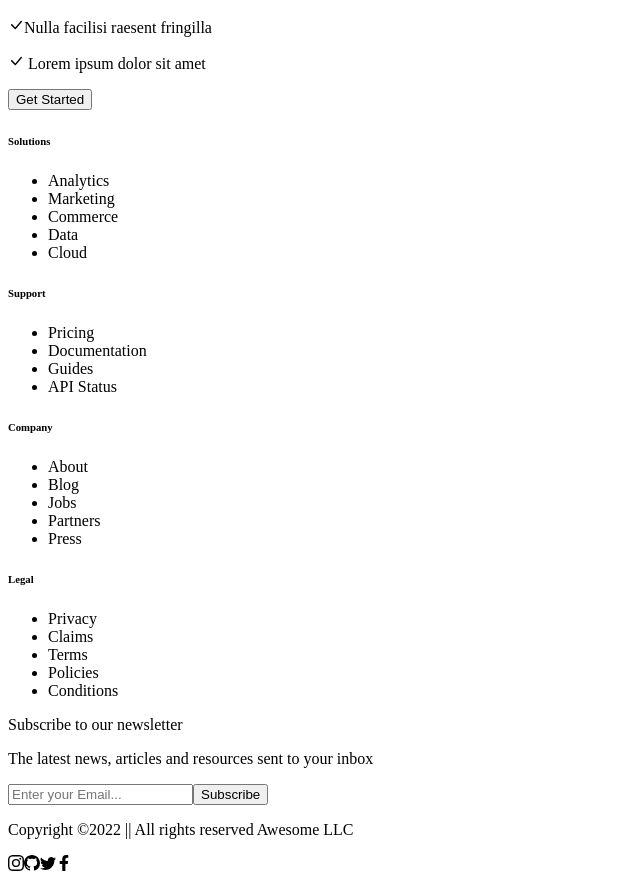
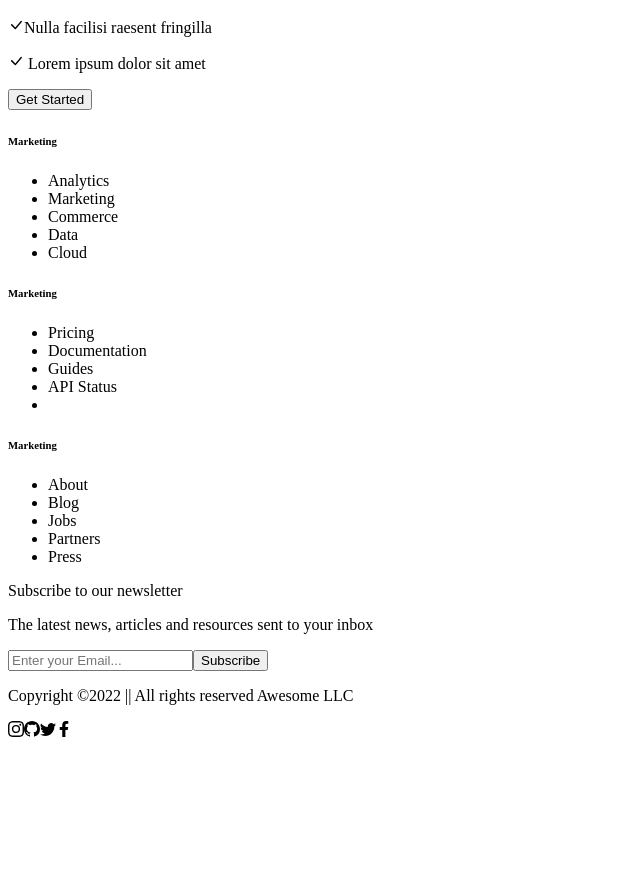
Before and after one commit to kiptanuiBoaz/cloud-app, a React (Create React App) app: page / in a window 1280 px wide. Shown: the part 5400-6283 px from the top of the page, without its empty margins (0-640 px from the left). After the commit the page ends 6149 px from the top, so only its background shows below. Built offline with nearby package versions, Linux system fonts and the light colour scheme.

Commit message:
footer refactor 03

```diff
--- a/src/components/footer/Footer.jsx
+++ b/src/components/footer/Footer.jsx
@@ -2,16 +2,40 @@ import React from "react";
 import {FaFacebookF} from 'react-icons/fa';
 import {BsInstagram,BsGithub,BsTwitter} from 'react-icons/bs';
 import FooterForm from "./footerForm";
+import FooterLinks from "./FooterLinks";
 
 
 
 function Footer() {
+    const solutions = ["Analytics", "Marketing", "Commerce", "Data", "Cloud"];
+    const support = ["Pricing", "Documentation", "Guides", "API Status", ""];
+    const company = ["About", "Blog", "Jobs", " Partners", "Press"];
+
+    const footerArr = [solutions, support, company];
   return (
     <div className="w-full mt-24 bg-slate-900 text-gray-300 py-8 px-2">
         <div className="max-w-[1240px] mx-auto grid grid-cols-2 md:grid-cols-6  border-b-2 py-8">
-
-            <div>
-                <h6 className="font-bold uppercase pt-2">Solutions</h6>
+            {
+                footerArr.map(
+                    (linkArr)=>{
+                        var i = 0;
+                        const linkTitle = footerArr[i++];
+                        const textTitle =linkTitle[i++]
+                        return(
+                            <div>
+                                <h6 className="font-bold uppercase pt-2">{`${textTitle}`}</h6>
+                                <ul>
+                                    <FooterLinks
+                                        linkArr={linkArr}
+                                    />
+                                </ul>
+                            </div>
+                        )
+                    }
+                )
+            }
+            {/* <div>
+                <h6 className=" font-bold uppercase pt-2">Solutions</h6>
                 <ul>
                     <li className="py-1">Analytics</li>
                     <li className="py-1">Marketing</li>
@@ -52,7 +76,7 @@ function Footer() {
                     <li className="py-1">Policies</li>
                     <li className="py-1">Conditions</li>
                 </ul>
-            </div>
+            </div> */}
 
             <FooterForm/>
 
--- /dev/null
+++ b/src/components/footer/FooterLinks.jsx
@@ -0,0 +1,24 @@
+import React from 'react'
+
+const  FooterLinks = (props) => {
+
+  const linkArr = props.linkArr;
+  return (
+
+
+
+            linkArr.map(
+              (linkList)=>{
+                return(
+
+                  <li className="py-1">{linkList}</li>
+                )
+              }
+            )
+
+
+
+  )
+}
+
+export default FooterLinks
```
